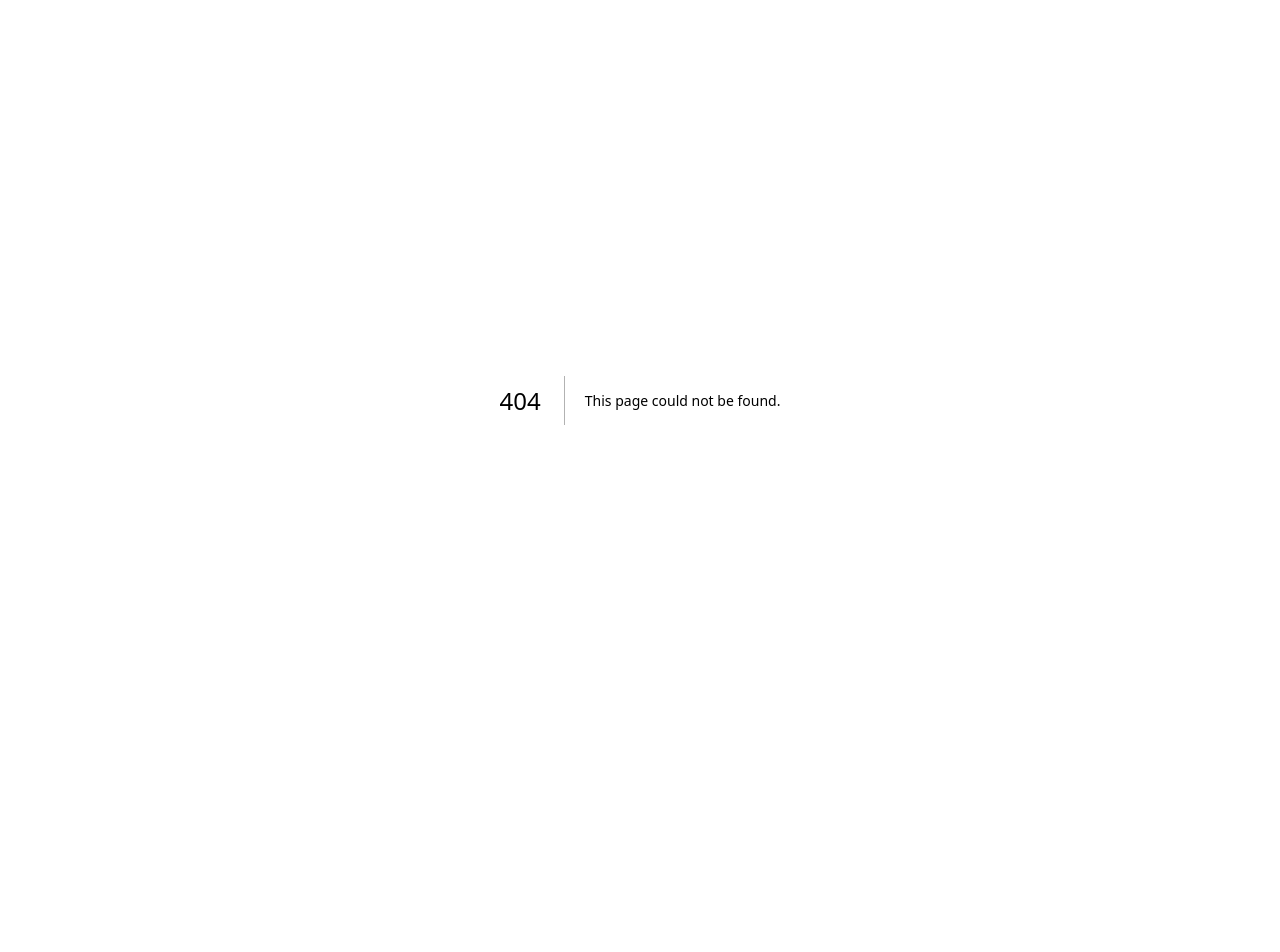
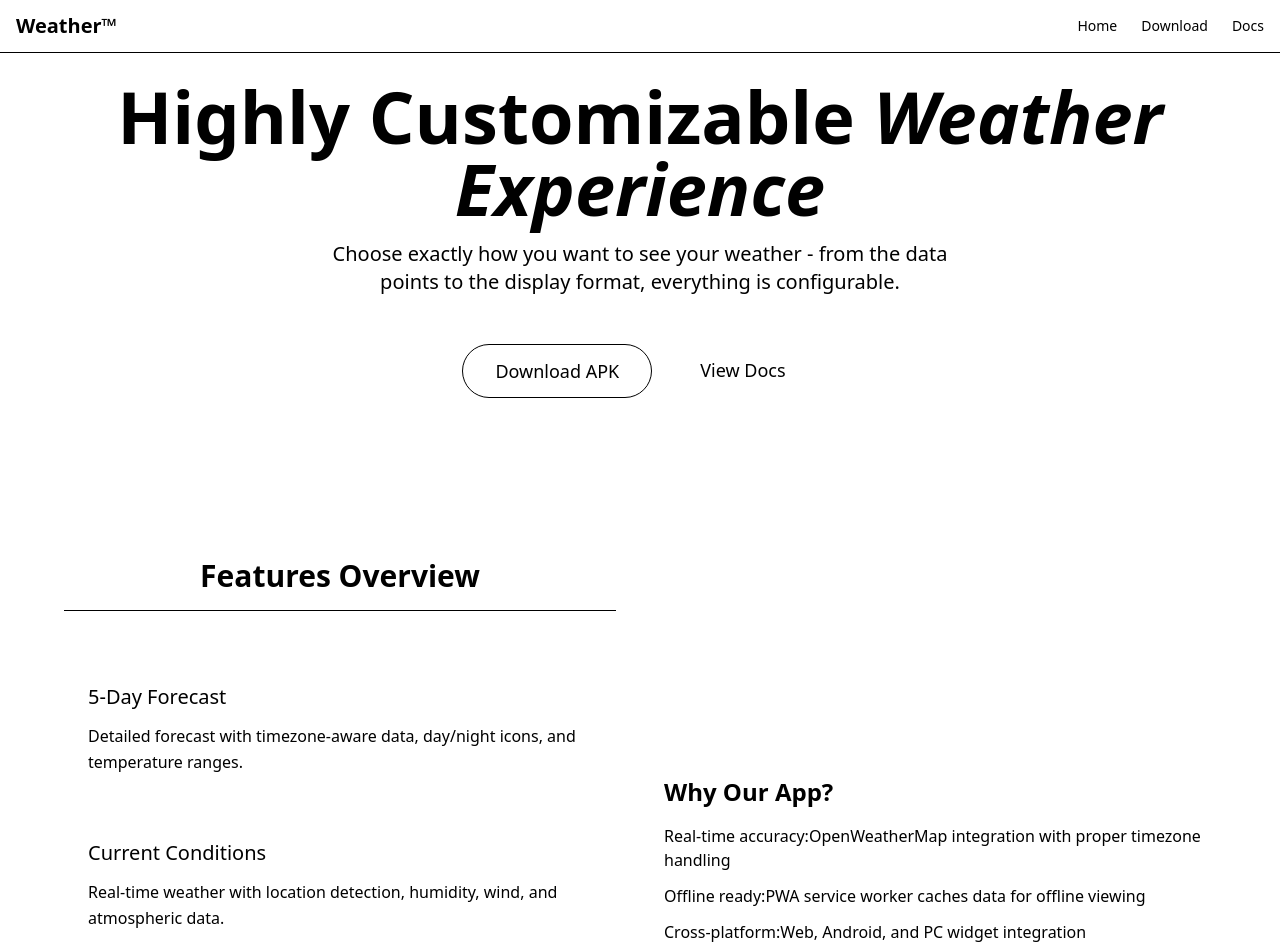
Before and after one commit to agrwl-utkarsh/weather-app, a Next.js app: page /features in a window 1280 px wide. Before the commit this address had no page. Shown: the top 952 px of the page. Before the commit the page ends 800 px from the top, so only its background shows below. Built offline with nearby package versions, Linux system fonts and the light colour scheme.

Commit message:
Fix: reorganize pages into App Router directories

```diff
--- a/app/features.tsx
+++ b/app/features/page.tsx
@@ -1,6 +1,7 @@
 /*!
  * Features Page
  * White and Red-Black Theme
+ * Shows the highly customizable weather experience
  */
 
 import Link from 'next/link'
@@ -32,7 +33,7 @@ const featureCards = [
   {
     id: 'multi-platform',
     title: 'Cross-Platform',
-    description: 'Web app, Android APK (coming soon), and PC widget (next phase). One experience, all devices.',
+    description: 'Web app, Android APK, and PC widget - one experience, all devices.',
   },
 ]
 
@@ -70,8 +71,8 @@ export default function FeaturesPage() {
             <Link href="/download" className="bg-white text-red-500 font-medium px-8 py-3 rounded-full text-lg border border-red-500 hover:bg-red-50/10 transition-colors">
               Download APK
             </Link>
-            <Link href="/features" className="bg-red-500 text-white font-medium px-8 py-3 rounded-full text-lg hover:bg-red-600 transition-colors">
-              View Features
+            <Link href="/docs" className="bg-red-500 text-white font-medium px-8 py-3 rounded-full text-lg hover:bg-red-600 transition-colors">
+              View Docs
             </Link>
           </div>
         </div>
@@ -108,7 +109,7 @@ export default function FeaturesPage() {
                 </li>
                 <li>
                   <span className="font-medium">Cross-platform:</span>
-                  Web, Android, and future PC widget integration
+                  Web, Android, and PC widget integration
                 </li>
                 <li>
                   <span className="font-medium">Customizable:</span>
```
Also changed, not shown: app/docs/page.tsx (renamed from app/docs.tsx), app/download/page.tsx (renamed from app/download.tsx), app/register/page.tsx (renamed from app/register.tsx).
